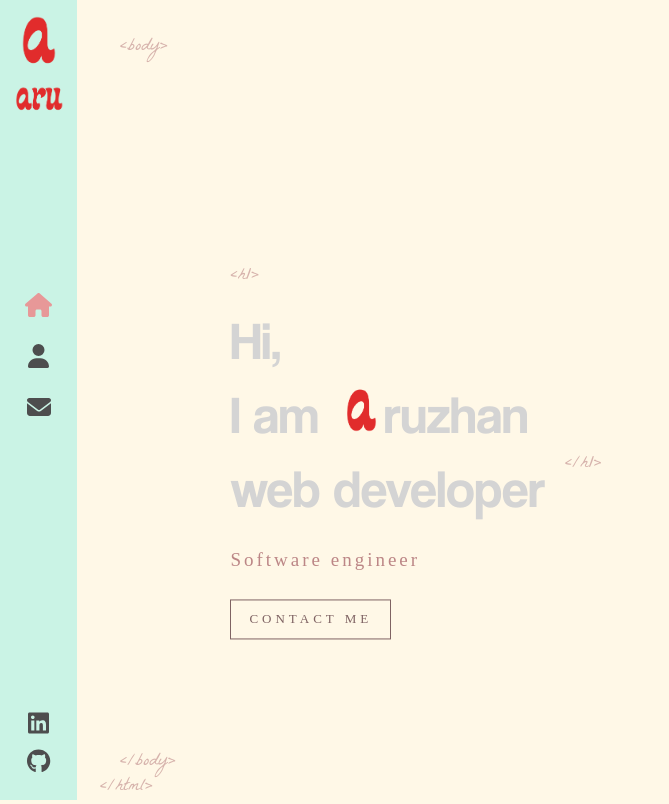
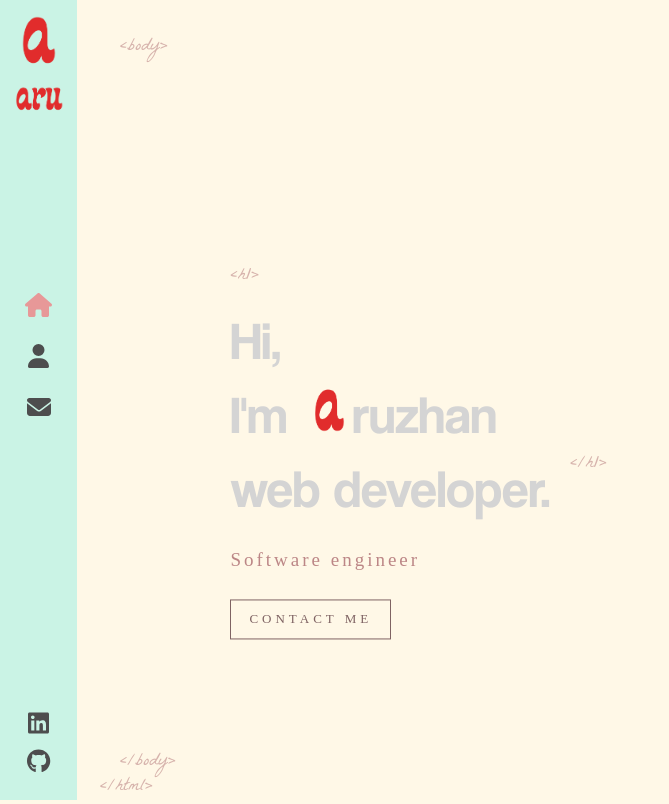
Before and after one commit to aruzhanpjo/PortfolioAruzhan, a React (Create React App) app in the folder react-portfolio/: page / in a window 1280 px wide. Shown: the whole page, without its empty margins (0-669 px from the left). Built offline with nearby package versions, Linux system fonts and the light colour scheme.

Commit message:
added delay to animation

```diff
--- a/react-portfolio/src/components/AnimatedLetters/index.js
+++ b/react-portfolio/src/components/AnimatedLetters/index.js
@@ -5,5 +5,18 @@
 //third is the index of the string we want to animate
 
 const AnimatedLetters = ( { letterClass, strArray, idx}) => {
+    return (
+        <span>
+            {
+                strArray.map((char, i) => (
+                    <span key={char + i} className={`$letterClass _${i + idx}`}>
+                        {char}
+                    </span>
 
-}
+                ))
+            }
+        </span>
+    )
+};
+
+export default AnimatedLetters;
--- a/react-portfolio/src/components/Home/index.js
+++ b/react-portfolio/src/components/Home/index.js
@@ -1,15 +1,32 @@
 import { Link } from 'react-router-dom';
 import LogoTitle from '../../assets/images/logo-a.png';
 import './index.scss';
+import AnimatedLetters from '../AnimatedLetters';
+import { useState } from 'react';
+
 const Home = () => {
+    const [letterClass, setLetterClass] = useState('text-animate');
+    const nameArray = ['r', 'u', 'z', 'h', 'a', 'n'];
+    const jobArray = ['w', 'e', 'b', ' ', 'd', 'e', 'v', 'e', 'l', 'o', 'p', 'e', 'r', '.']
+
     return (
         <div className="container home-page">
             <div className="text-zone">
-                <h1>Hi, <br /> I am
+                <h1>
+                <span className={letterClass}>H</span>
+    {/*second letter has a delay of 12 (1.2 seconds)*/}
+                <span className={`${letterClass} _12`}>i,</span>
+                <br />
+                <span className={`${letterClass} _13`}>I</span>
+                <span className={`${letterClass} _14`}>'m</span>
                 <img src={LogoTitle} alt="developer" />
-                ruzhan
+                <AnimatedLetters letterClass={letterClass}
+                strArray={nameArray}
+                idx={15} />
                 <br />
-                web developer
+                <AnimatedLetters letterClass={letterClass}
+                strArray={jobArray}
+                idx={22} />
                 </h1>
                 <h2> Software engineer</h2>
                 <Link to="/contact" className='flat-button'>CONTACT ME</Link>
```
